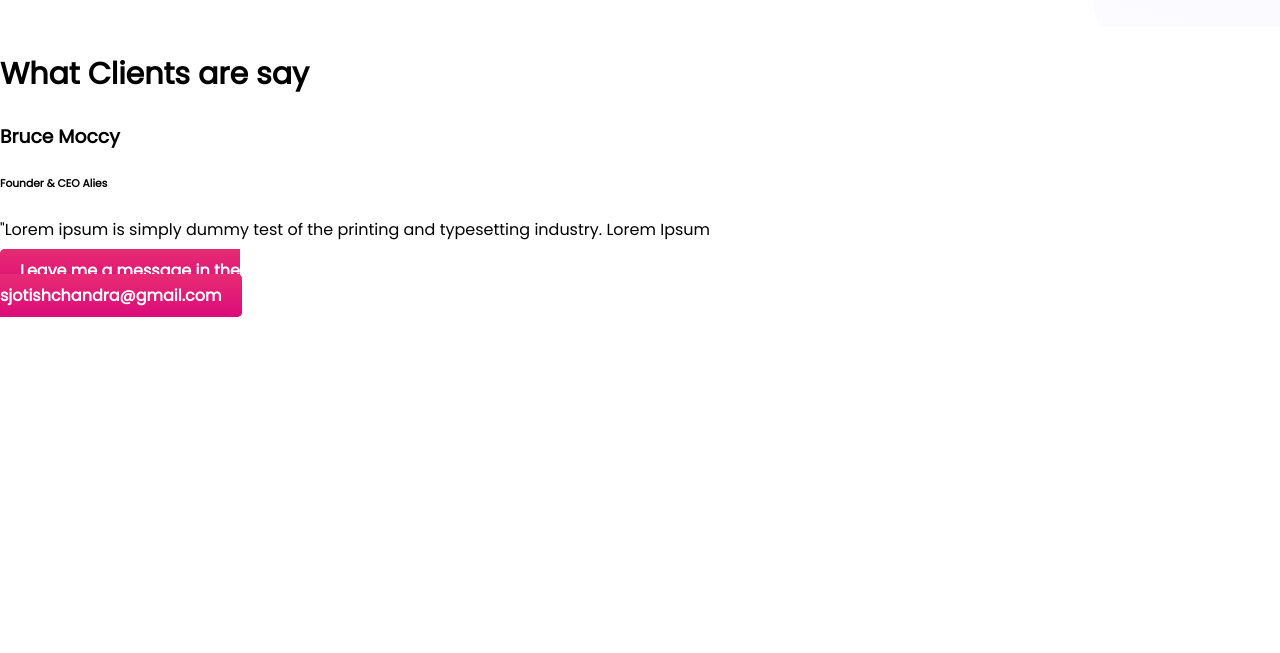
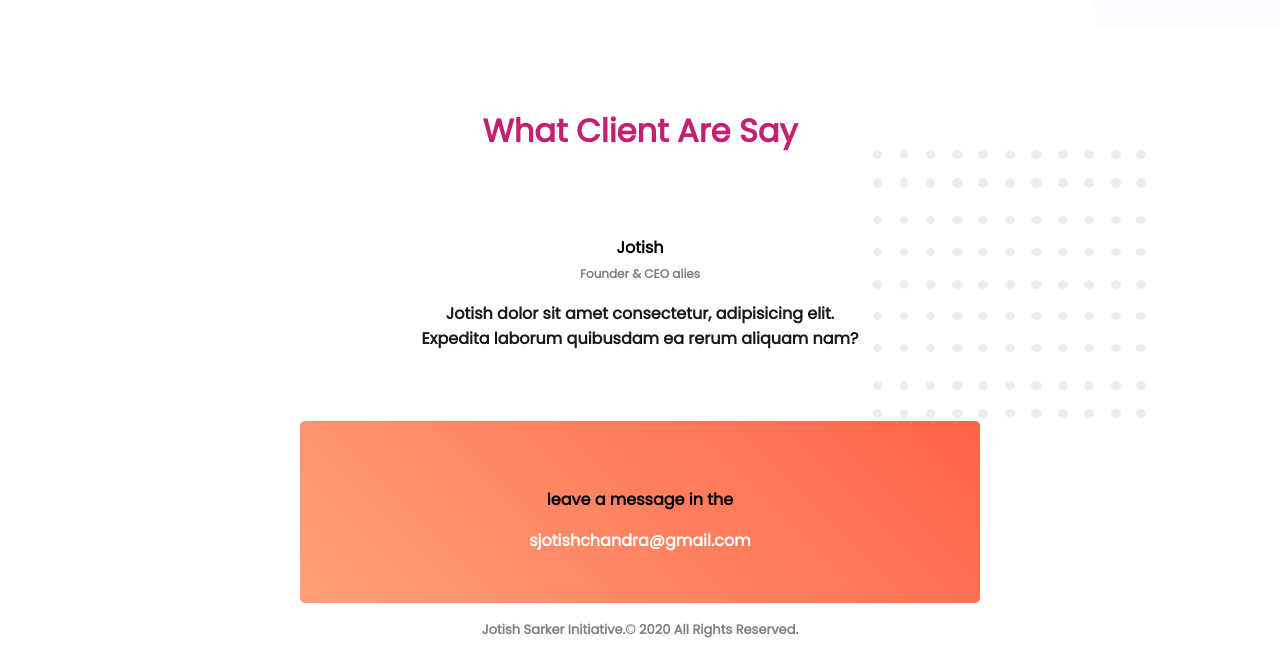
Before and after one commit to jotish80/my-personal-website, a plain HTML site: page index.html in a window 1280 px wide. Shown: the part 1498-2151 px from the top of the page. Before the commit the page ends 2050 px from the top, so only its background shows below. Drawn offline with Linux system fonts and the light colour scheme.

Commit message:
final touch

```diff
--- a/index.html
+++ b/index.html
@@ -25,12 +25,13 @@
             </div>
             <div class="half-width">
                <h1>Biography</h1>
-               <p>Lorem Ipsum is simply dummy test of the printing and typesetting industry. Lorem Ipsum has been the industry's standard dumy text ever since the 1500s, whe an uknown printer took a galley of type and scrambled it to make a type</p>
+               <p>Jotish is simply dummy test of the printing and typesetting industry. Jotish has been the industry's standard dumy text ever since the 1500s, whe an uknown printer took a galley of type and scrambled it to make a type</p>
                <a class="link-button" target="_blank" href="https://www.programming-hero.com/">Download CV</a>
             </div>
     </section>
             <section class="latest-work">
                 <h1 class="align">My Latest Work</h1>
+                <div class="work-page"></div>
                 <div class="works">
                     <img src="images/work-1.png" alt="">
                 </div>
@@ -41,14 +42,26 @@
                     <img src="images/work-3.jpg" alt="">
                 </div>
             </section>
-            <section>
-                <h1> What Clients are say</h1>
-                <div>
-                    <h3>Bruce Moccy</h3>
-                    <h6>Founder & CEO Alies</h6>
-                    <p>"Lorem ipsum is simply dummy test of the printing and typesetting industry. Lorem Ipsum</p>
-                    <a class="link-button" href="https://www.programming-hero.com/">Leave me a message in the<br><span>sjotishchandra@gmail.com</span></a>
+            <section id="clients-section">
+                <h2>what client are say</h2>
+                <div class="container">
+                    <div class="bruce-client">
+                        <h4>Jotish</h4>
+                        <span>Founder & CEO alies</span>
+                        <p class="moccy-speech">
+                            Jotish dolor sit amet consectetur, adipisicing elit. <br> Expedita laborum quibusdam ea rerum aliquam nam?
+                        </p>
+                    </div>
+                    <div class="contact-info">
+                        <p>leave a message in the</p>
+                        <a target="_blank" href="https://www.gmail.com">sjotishchandra@gmail.com</a>
+                    </div>
                 </div>
+            </section>
+
+            <footer>
+                <p>Jotish Sarker Initiative.<span>&#169;</span> 2020 All Rights Reserved. </p>
+            </footer>
             </section>
 
 
--- a/style.css
+++ b/style.css
@@ -44,6 +44,10 @@ h2{
         background-repeat: no-repeat;
         background-position: right;
     }
+    .work-page{
+        width: 1170px;
+        margin: auto;
+    }
 
 
 .works{
@@ -65,3 +69,61 @@ h2{
     background-repeat: no-repeat;
     background-position: center;
 }
+#clients-section{
+    background-image: url(images/footer-bg.png);
+    background-repeat: no-repeat;
+    background-position: right bottom;
+    padding-bottom: 0px;
+
+}
+#clients-section h2{
+    margin: 80px 0px;
+    text-align: center;
+    font-size: 32px;
+    text-transform: capitalize;
+}
+.container{
+    width: 1170px;
+    margin: auto;
+}
+.bruce-client{
+   text-align: center;
+
+}
+.bruce-client h4{
+    margin-bottom: 0;
+}
+.bruce-client span{
+    font-size: 12px;
+    font-weight: 600;
+    color: gray;
+
+}
+.bruce-client p{
+    font-size: 16px;
+    font-weight: 600;
+    color: rgb(26, 25, 25);
+}
+.contact-info{
+    width: 600px;
+    margin: auto;
+    background-image:linear-gradient(45deg,lightsalmon,tomato) ;
+    margin-top: 70px;
+    text-align: center;
+    padding: 50px 40px;
+    font-weight: 600;
+    border-radius: 5px;
+}
+.contact-info a{
+    text-decoration: none;
+    color: white;
+}
+/* Clients Section End */
+/* Footer Section */
+footer{
+    text-align: center;
+    font-size: 13px;
+    font-weight: 600;
+    color: gray;
+}
+/* Footer Section */
```
